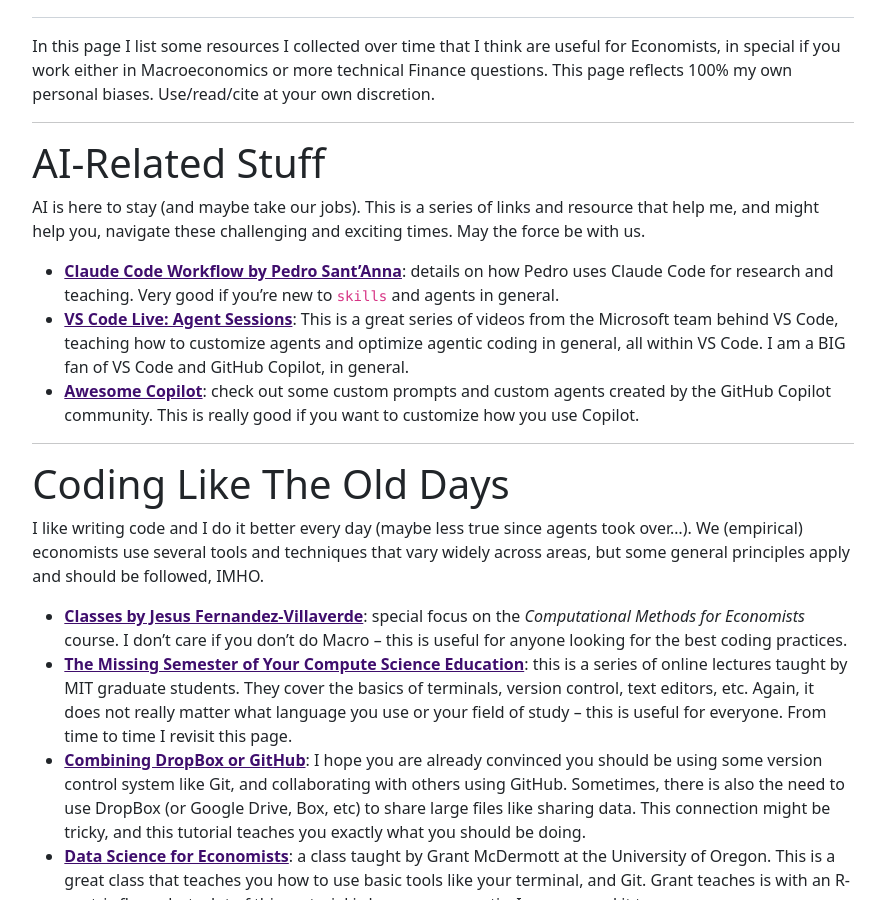
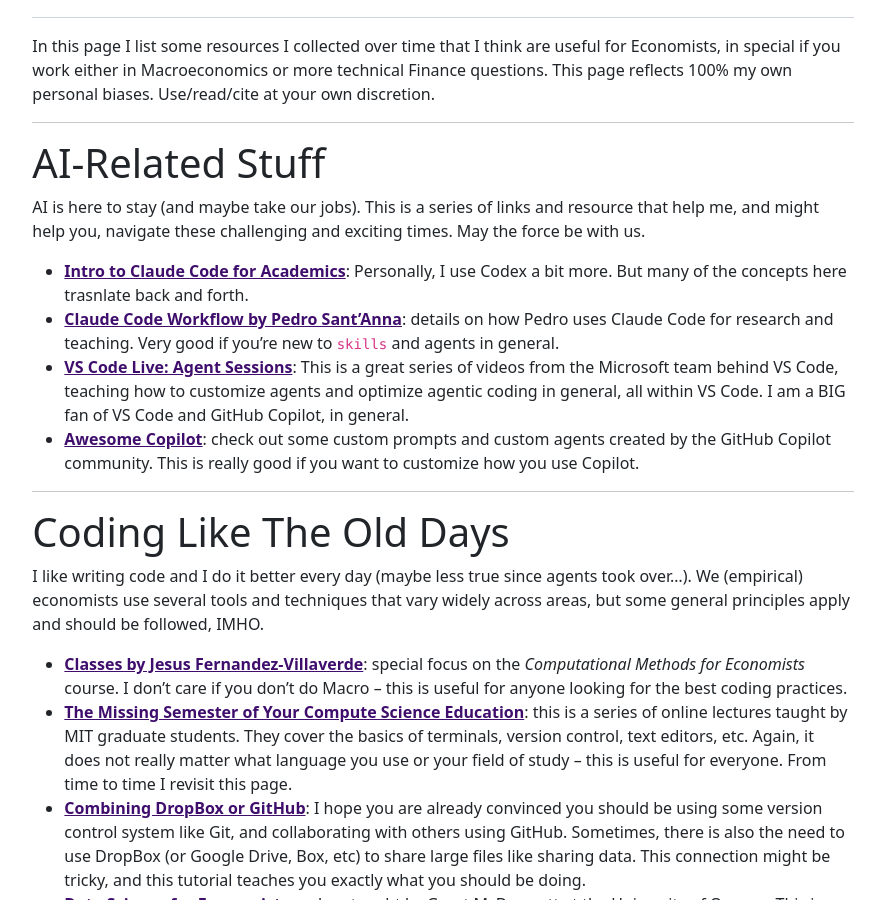
Before and after one commit to rgriva/rgriva.github.io, a Jekyll site: the page built from resources.md, in a window 1280 px wide and 900 px high, scrolled down 392 px. Shown: the whole window, without its empty margins (197-1078 px from the left). Built offline with Jekyll 4.4.1, drawn with Linux system fonts in a browser that asks for light colours.

Commit message:
Add resource link for Claude Code for Academics
Added a new resource link about Claude Code for Academics.

````diff
--- a/resources.md
+++ b/resources.md
@@ -9,6 +9,7 @@ In this page I list some resources I collected over time that I think are useful
 # AI-Related Stuff
 AI is here to stay (and maybe take our jobs). This is a series of links and resource that help me, and might help you, navigate these challenging and exciting times. May the force be with us.
 
+* [**Intro to Claude Code for Academics**](https://github.com/aspi6246/Claude-Code-Presentation/blob/main/Presentations/main.pdf): Personally, I use Codex a bit more. But many of the concepts here trasnlate back and forth.
 * [**Claude Code Workflow by Pedro Sant'Anna**](https://psantanna.com/claude-code-my-workflow/workflow-guide.html): details on how Pedro uses Claude Code for research and teaching. Very good if you're new to ```skills``` and agents in general.
 * [**VS Code Live: Agent Sessions**](https://www.youtube.com/playlist?list=PLj6YeMhvp2S4gpM0lGDd5hIDveC7IsLwv): This is a great series of videos from the Microsoft team behind VS Code, teaching how to customize agents and optimize agentic coding in general, all within VS Code. I am a BIG fan of VS Code and GitHub Copilot, in general.
 * [**Awesome Copilot**](https://github.com/github/awesome-copilot): check out some custom prompts and custom agents created by the GitHub Copilot community. This is really good if you want to customize how you use Copilot.
````
